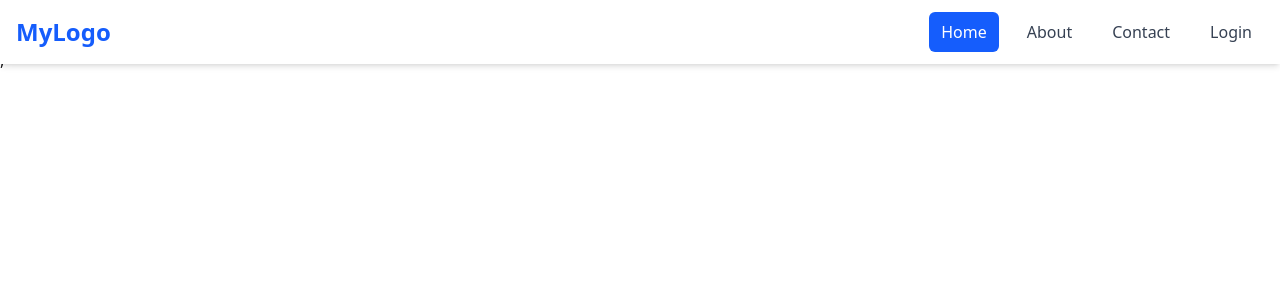
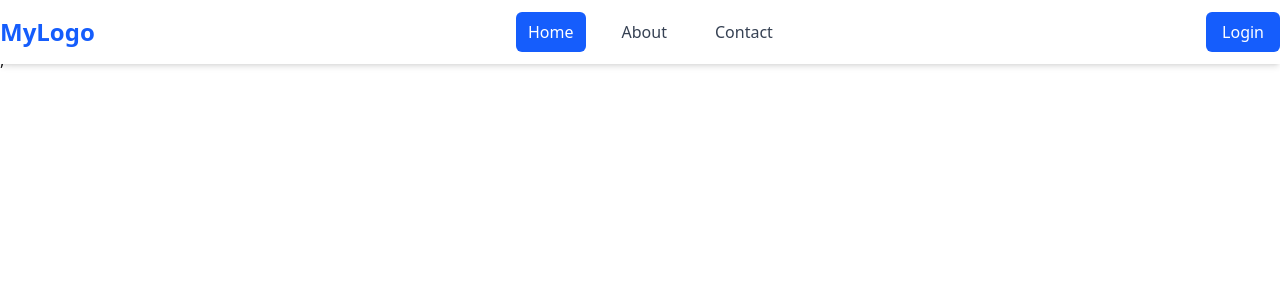
Before and after one commit to mdasifalijihat/mobile-application-shoping, a React (Vite) app: page / in a window 1280 px wide. Shown: the top 300 px of the page. Built offline with nearby package versions, Linux system fonts and the light colour scheme.

Commit message:
added navbar desing and react icon use

```diff
--- a/src/Layout/Layout.jsx
+++ b/src/Layout/Layout.jsx
@@ -5,7 +5,7 @@ import Footer from "../shared/Footer/Footer";
 
 const Layout = () => {
   return (
-    <div className="container mx-auto">
+    <div>
       <Navbar />
       <Outlet />
       <Footer />
--- a/src/shared/navbar/Navbar.jsx
+++ b/src/shared/navbar/Navbar.jsx
@@ -13,7 +13,6 @@ const Navbar = () => {
     { path: "/", label: "Home" },
     { path: "/about", label: "About" },
     { path: "/contact", label: "Contact" },
-    { path: "/login", label: "Login" },
   ];
 
   const links = navLinks.map((link) => (
@@ -33,21 +32,30 @@ const Navbar = () => {
 
   return (
     <nav className="bg-white shadow-md fixed w-full z-50">
-      <div className="max-w-7xl mx-auto px-4 flex justify-between items-center h-16">
-        {/* Logo */}
+      <div className="container mx-auto flex justify-between items-center h-16">
+        {/* Left: Logo */}
         <Link to="/" className="text-2xl font-bold text-blue-600">
           MyLogo
         </Link>
 
-        {/* Desktop Links */}
-        <div className="hidden md:flex space-x-4">{links}</div>
+        {/* Center: Links (hidden on mobile) */}
+        <div className="hidden md:flex space-x-6">{links}</div>
 
-        {/* User Info */}
-        {user && (
-          <span className="hidden md:block text-gray-600">
-            Welcome, {user.name}
-          </span>
-        )}
+        {/* Right: Login Button or User */}
+        <div className="hidden md:flex">
+          {user ? (
+            <span className="text-gray-700 font-medium">
+              Welcome, {user.name}
+            </span>
+          ) : (
+            <Link
+              to="/login"
+              className="px-4 py-2 rounded-md bg-blue-600 text-white hover:bg-blue-700 transition"
+            >
+              Login
+            </Link>
+          )}
+        </div>
 
         {/* Mobile Menu Button */}
         <div className="md:hidden">
@@ -64,11 +72,18 @@ const Navbar = () => {
         }`}
       >
         <div className="flex flex-col p-4 space-y-2">{links}</div>
-        {user && (
-          <span className="block px-4 py-2 text-gray-600">
-            Welcome, {user.name}
-          </span>
-        )}
+        <div className="px-4 py-2">
+          {user ? (
+            <span className="text-gray-700">Welcome, {user.name}</span>
+          ) : (
+            <Link
+              to="/login"
+              className="block px-4 py-2 rounded-md bg-blue-600 text-white text-center hover:bg-blue-700 transition"
+            >
+              Login
+            </Link>
+          )}
+        </div>
       </div>
     </nav>
   );
```
